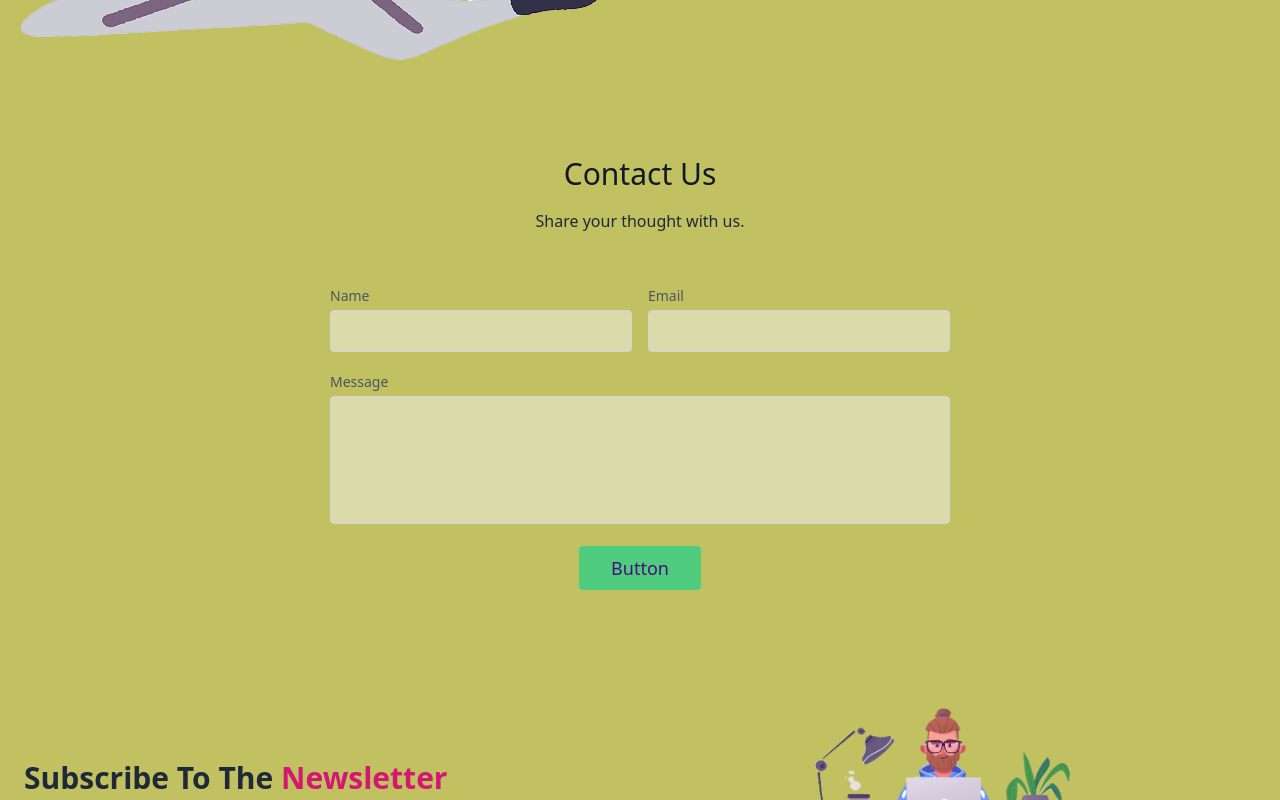
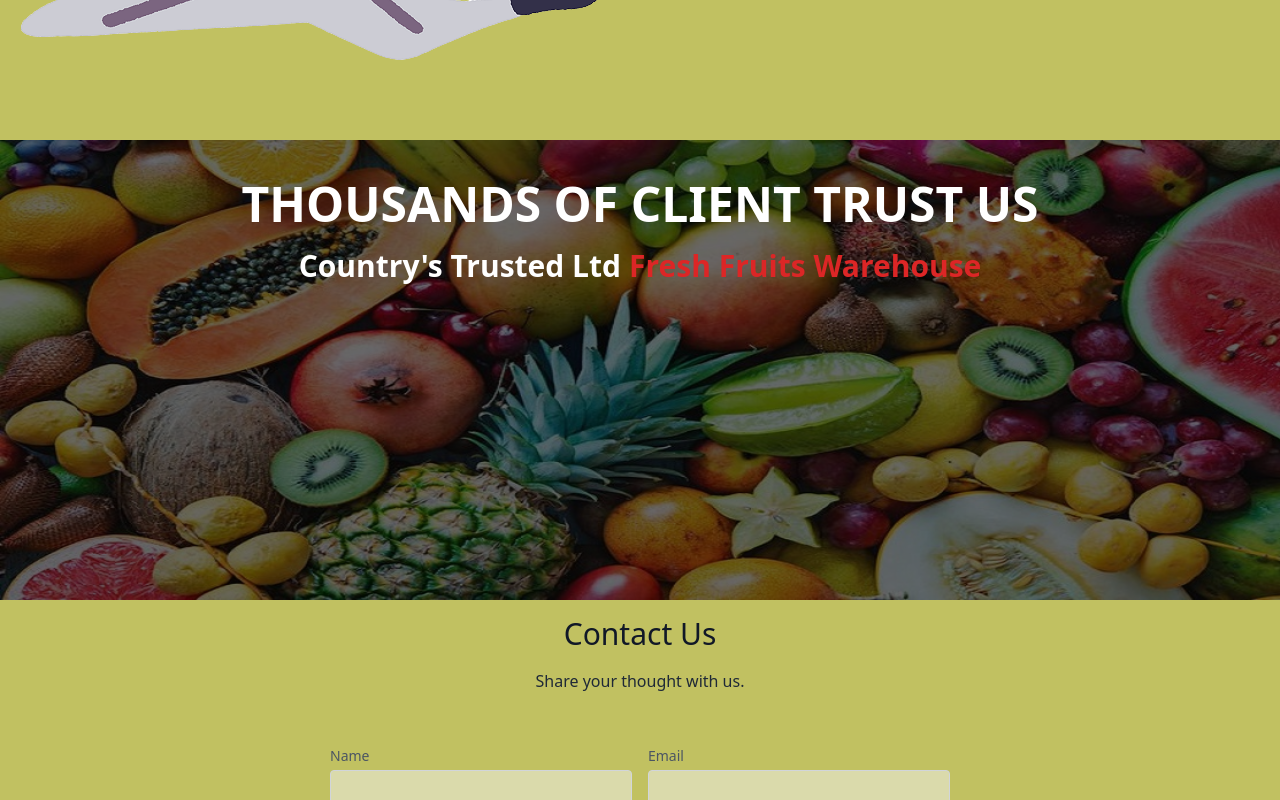
Before and after one commit to mb-tousif/Fruits-Warehouse, a React (Create React App) app: page / in a window 1280 px wide. Shown: the part 751-1551 px from the top of the page. Built offline with nearby package versions, Linux system fonts and the light colour scheme; no server answers.

Commit message:
Business Over View Added

```diff
--- a/package.json
+++ b/package.json
@@ -6,6 +6,7 @@
     "@testing-library/jest-dom": "^5.14.1",
     "@testing-library/react": "^13.0.0",
     "@testing-library/user-event": "^13.2.1",
+    "aos": "^2.3.4",
     "daisyui": "^2.24.0",
     "dotenv": "^16.0.2",
     "firebase": "^9.9.4",
--- a/src/App.js
+++ b/src/App.js
@@ -11,6 +11,8 @@ import Signup from "./Pages/Register/Signup";
 import DataLoader from "./SharedFile/DataLoader";
 import Footer from "./SharedFile/Footer";
 import Navbar from "./SharedFile/Navbar";
+import AOS from "aos";
+import "aos/dist/aos.css";
 
 function App() {
   const [loader, setLoader] = useState(false);
@@ -43,5 +45,5 @@ function App() {
   );
 }
 
-
+AOS.init();
 export default App;
--- a/src/Constants/ConstantDB.js
+++ b/src/Constants/ConstantDB.js
@@ -17,10 +17,6 @@ export const bannerImage = [
   {
     id: 4,
     img: "https://i.ibb.co/yBWLJ8D/banner-4.png",
-  },
-  {
-    id: 5,
-    img: "https://i.ibb.co/54J2zNn/banner-5.jpg",
   },
 ];
 
--- /dev/null
+++ b/src/Pages/Home/BusinessStatus.css
@@ -0,0 +1,9 @@
+.BackgroundStyle {
+    background-image: url(../../assets/Banner/banner-5.jpg);
+    background-repeat: no-repeat;
+    background-size: cover;
+    height: 100%;
+    overflow: hidden;
+    background-color: hsla(0, 0%, 0%, 0.594);
+    background-blend-mode: multiply;
+}
--- /dev/null
+++ b/src/Pages/Home/BusinessStatus.js
@@ -0,0 +1,62 @@
+import React from 'react';
+import { BsCalendarDayFill } from 'react-icons/bs';
+import { AiOutlineFundProjectionScreen } from "react-icons/ai";
+import { FaUsers } from "react-icons/fa";
+import { GiProfit } from "react-icons/gi";
+import "./BusinessStatus.css";
+const BusinessStatus = () => {
+    return (
+      <div className="bg-red-500 BackgroundStyle min-h-fit py-10">
+        <div>
+          <h1 className="text-2xl lg:text-5xl uppercase mb-3 text-white font-bold text-center">
+            Thousands of Client Trust Us
+          </h1>
+          <p className="text-center p-2 text-xl lg:text-3xl mb-10 lg:mb-24 font-bold">
+            <span className="text-white">Country's Trusted Ltd</span>
+            <span className="text-red-600 ml-2">Fresh Fruits Warehouse</span>
+          </p>
+        </div>
+
+        <div
+          data-aos="fade-up"
+          data-aos-easing="linear"
+          data-aos-duration="1000"
+          className=" shadow bg-transparent flex flex-col lg:flex-row lg:justify-around pb-5 lg:pb-10"
+        >
+          <div className="mx-auto">
+            <div className="stat pl-14">
+              <BsCalendarDayFill className="stat-value text-white" />
+              <div className="stat-value text-red-600">3Yr</div>
+              <div className="text-white">Years Of Experience</div>
+            </div>
+          </div>
+
+          <div className="mx-auto">
+            <div className="stat pl-12">
+              <GiProfit className="stat-value text-white" />
+              <div className="stat-value text-red-600">1.4M+</div>
+              <div className="text-white">Revenue Last FY</div>
+            </div>
+          </div>
+
+          <div className="mx-auto">
+            <div className="stat pl-7">
+              <FaUsers className="stat-value text-white" />
+              <div className="stat-value text-red-600">1.3K+</div>
+              <div className="text-white">Happy Clients</div>
+            </div>
+          </div>
+
+          <div className="mx-auto">
+            <div className="stat pl-0">
+              <AiOutlineFundProjectionScreen className="stat-value text-white" />
+              <div className="stat-value text-red-600">86%</div>
+              <div className="text-white">Order done</div>
+            </div>
+          </div>
+        </div>
+      </div>
+    );
+};
+
+export default BusinessStatus;
--- a/src/Pages/Home/HomePage.js
+++ b/src/Pages/Home/HomePage.js
@@ -1,4 +1,5 @@
 import React from 'react';
+import BusinessStatus from './BusinessStatus';
 import Contact from './Contact';
 import FruitsCard from './FruitsCard';
 import Hero from './Hero';
@@ -11,6 +12,7 @@ const HomePage = () => {
         <Hero/>
         <FruitsCard/>
         <StepsToBuy/>
+        <BusinessStatus/>
         <Contact/>
         <Subscriber/>
       </div>
--- a/src/SharedFile/DataLoader.js
+++ b/src/SharedFile/DataLoader.js
@@ -3,7 +3,7 @@ import { Bars } from "react-loader-spinner";
 
 const DataLoader = () => {
     return (
-      <div className="flex justify-center h-screen">
+      <div className="flex justify-center h-3/4">
         <div className="mx-auto my-auto">
           <Bars
             height="150"
```
Also changed, not shown: 1 other file (tests, documents, lock files or other folders).
